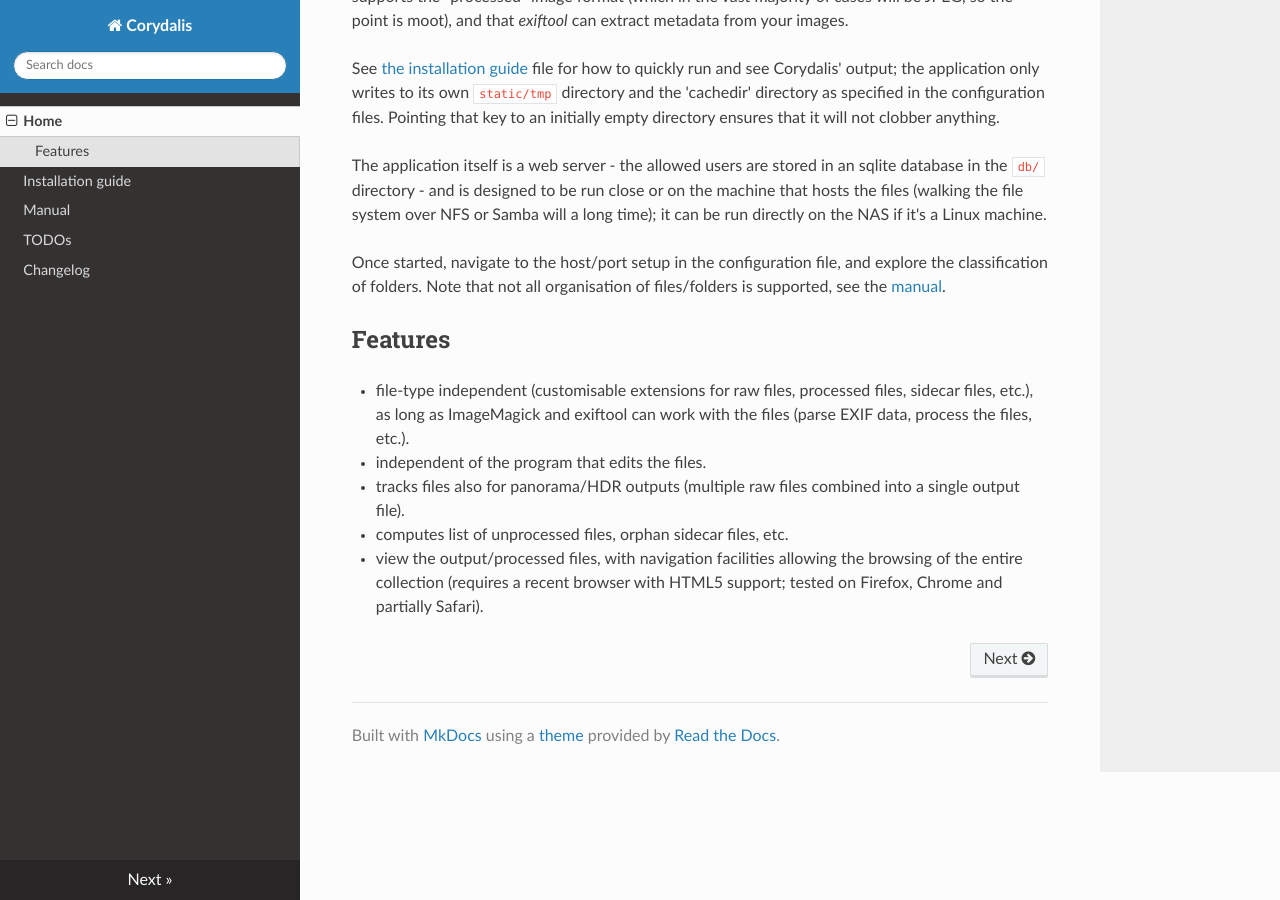
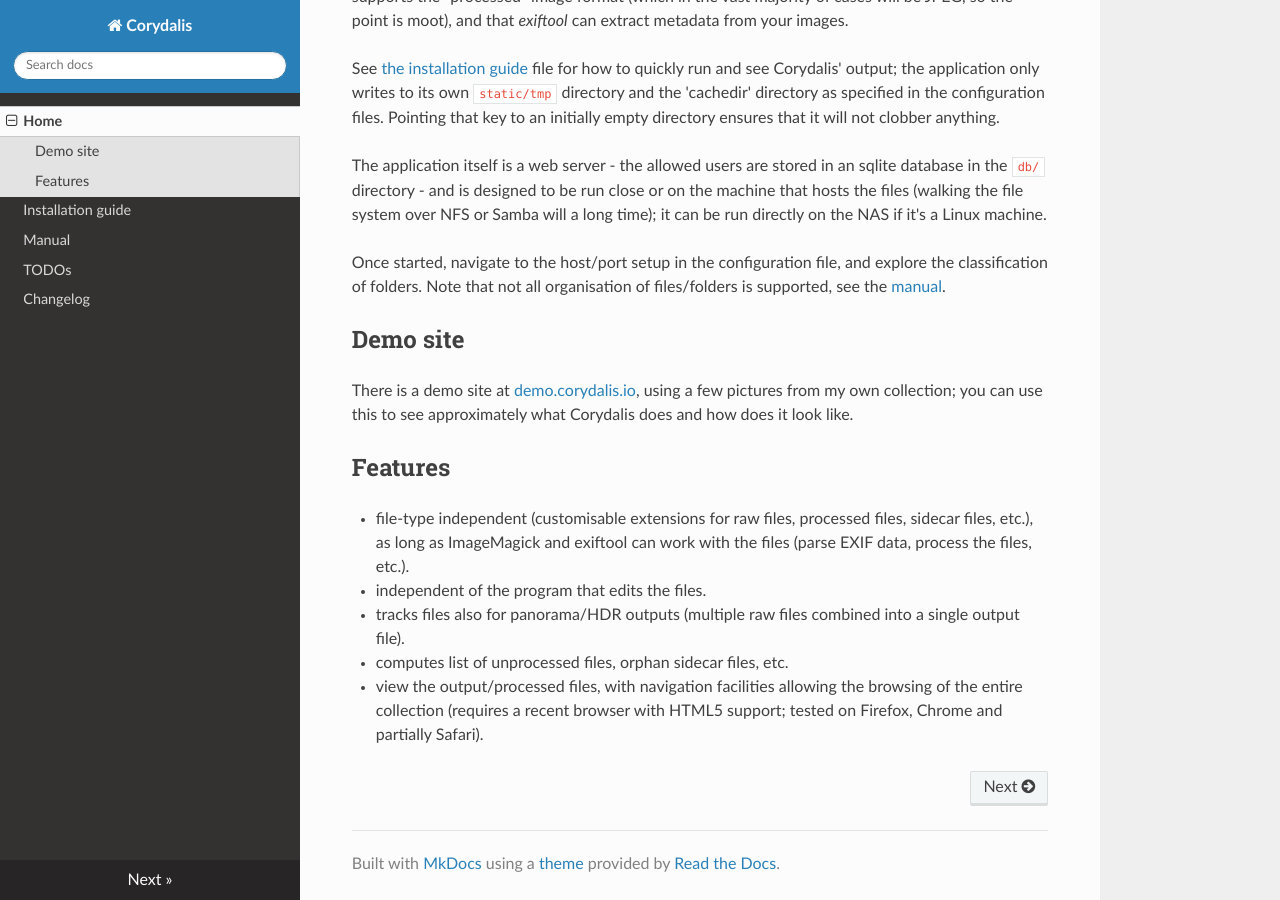
Before and after one commit to iustin/corydalis, an MkDocs documentation site: the page built from docs/index.md, in a window 1280 px wide and 900 px high, scrolled down 583 px. Built offline with MkDocs 1.6.1, drawn with Linux system fonts in a browser that asks for light colours; nearby versions of some CDN libraries; old or Windows-style settings are respelled for this version of MkDocs.

Commit message:
Add notice about demo site to README/docs

```diff
--- a/docs/index.md
+++ b/docs/index.md
@@ -43,6 +43,13 @@ file, and explore the classification of folders. Note that not all
 organisation of files/folders is supported, see the
 [manual](manual.md).
 
+## Demo site
+
+There is a demo site at
+[demo.corydalis.io](https://demo.corydalis.io), using a few pictures
+from my own collection; you can use this to see approximately what
+Corydalis does and how does it look like.
+
 ## Features
 
 * file-type independent (customisable extensions for raw files,
```
Also changed, not shown: README.md (+6 -0 lines).
